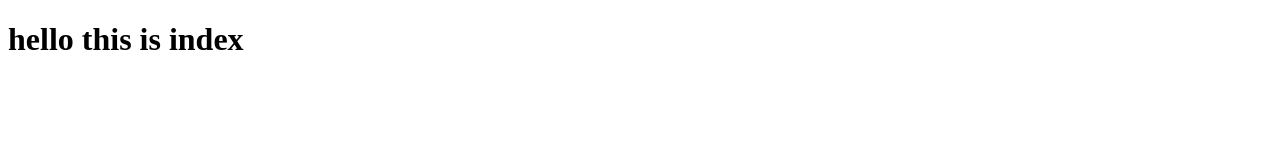
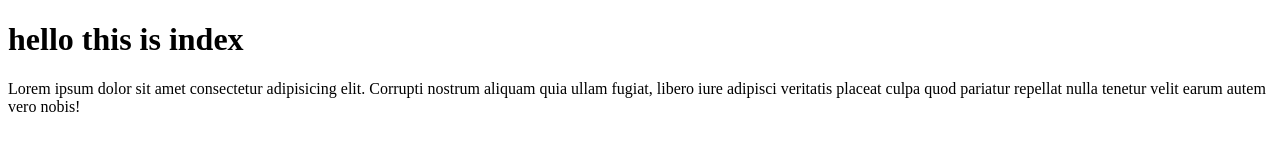
Before and after one commit to hamedelhami/project, a plain HTML site: page index.html in a window 1280 px wide. Drawn offline with Linux system fonts and the light colour scheme.

Commit message:
Add paragraph to index.html

```diff
--- a/index.html
+++ b/index.html
@@ -7,5 +7,6 @@
 </head>
 <body>
     <h1>hello this is index</h1>
+    <p>Lorem ipsum dolor sit amet consectetur adipisicing elit. Corrupti nostrum aliquam quia ullam fugiat, libero iure adipisci veritatis placeat culpa quod pariatur repellat nulla tenetur velit earum autem vero nobis!</p>
 </body>
 </html>
```
